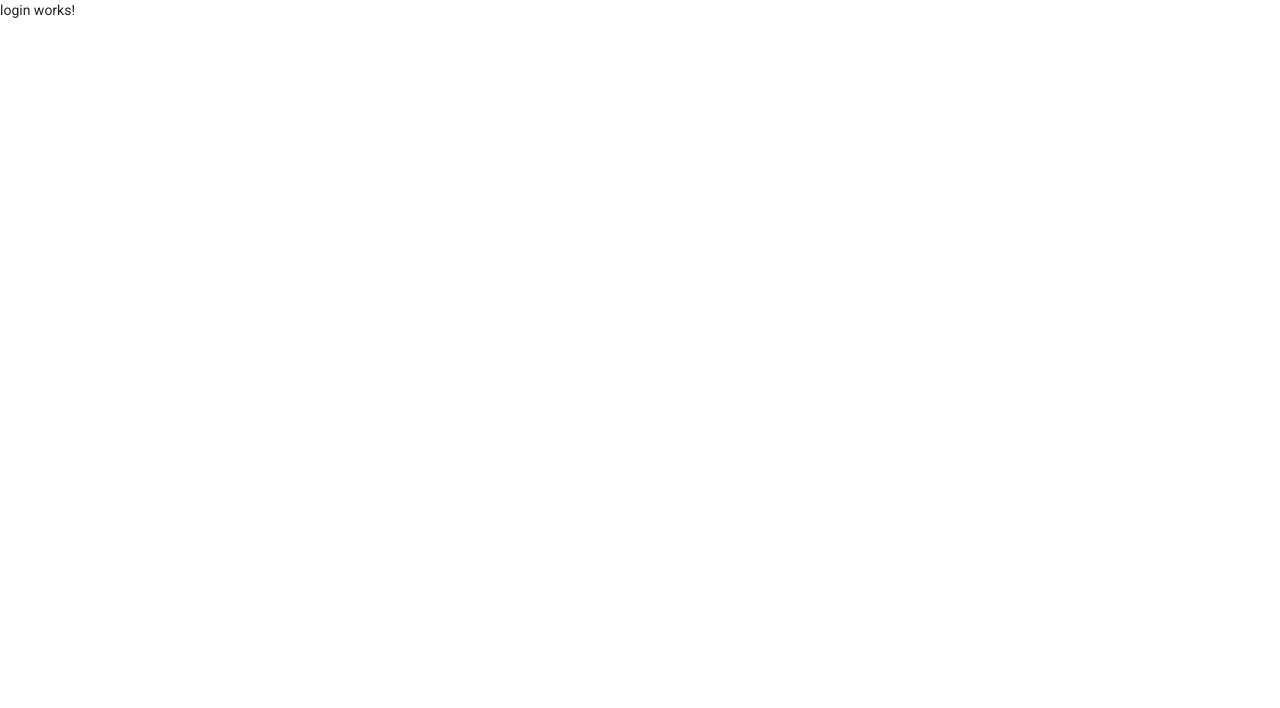
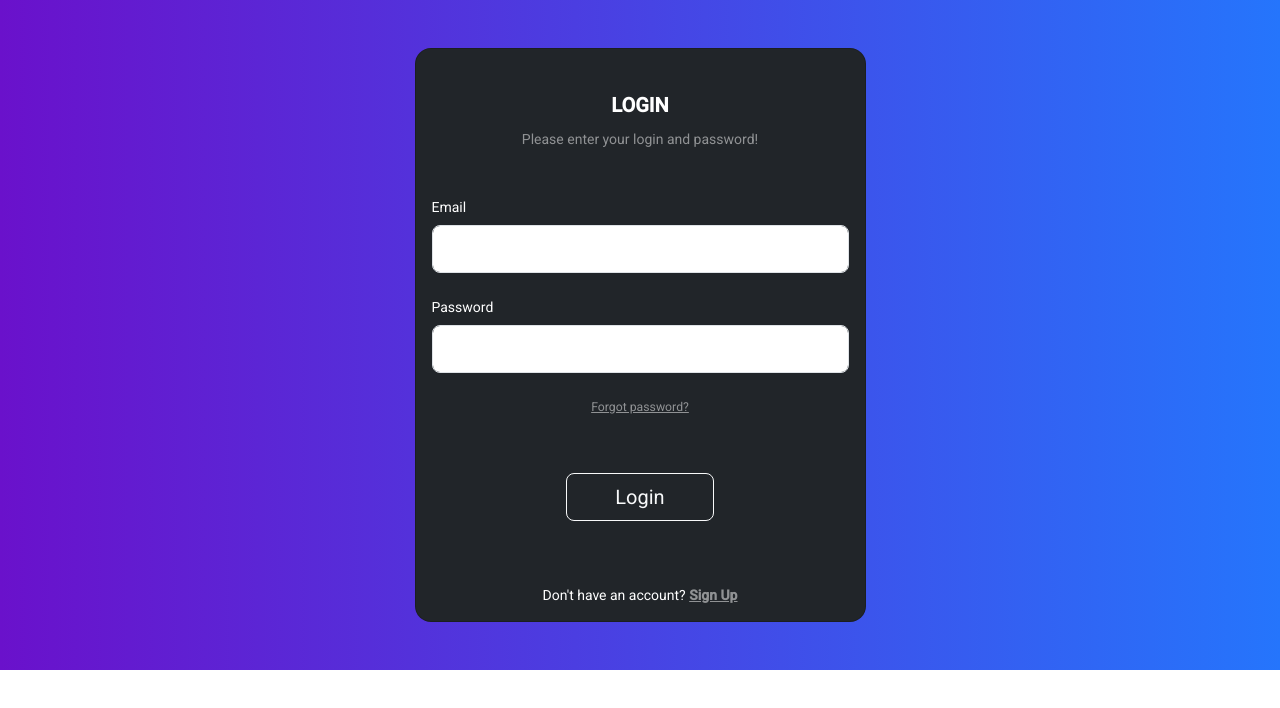
Before and after one commit to MukundDholariya2706/call-app-frontend, an Angular app: page /login in a window 1280 px wide. Shown: the top 708 px of the page. Built offline with nearby package versions, Linux system fonts and the light colour scheme; no server answers.

Commit message:
simple login page design

```diff
--- a/package.json
+++ b/package.json
@@ -4,7 +4,7 @@
   "scripts": {
     "ng": "ng",
     "start": "ng serve",
-    "build": "ng build",
+    "build": "ng build --configuration production",
     "watch": "ng build --watch --configuration development",
     "test": "ng test"
   },
--- a/src/app/auth/login/login.component.html
+++ b/src/app/auth/login/login.component.html
@@ -1 +1,67 @@
-<p>login works!</p>
+<section class="gradient-custom">
+  <div class="container py-5 h-100">
+    <div class="row d-flex justify-content-center align-items-center h-100">
+      <div class="col-12 col-md-8 col-lg-6 col-xl-5">
+        <div class="card bg-dark text-white" style="border-radius: 1rem">
+          <div class="card-body p-3 text-center">
+            <div class="mb-md-3 mt-md-4">
+              <h2 class="fw-bold mb-2 text-uppercase">Login</h2>
+              <p class="text-white-50 mb-5">
+                Please enter your login and password!
+              </p>
+              <form [formGroup]="loginForm">
+                <div class="form-outline form-white mb-4">
+                  <label class="form-label d-flex" for="typeEmailX"
+                    >Email</label
+                  >
+                  <input
+                    autocomplete="off"
+                    type="email"
+                    id="typeEmailX"
+                    class="form-control form-control-lg"
+                  />
+                </div>
+                <div class="form-outline form-white mb-4">
+                  <label class="form-label d-flex" for="typePasswordX"
+                    >Password</label
+                  >
+                  <input
+                    autocomplete="off"
+                    type="password"
+                    id="typePasswordX"
+                    class="form-control form-control-lg"
+                  />
+                </div>
+              </form>
+
+              <p class="small mb-5 pb-lg-2">
+                <a class="text-white-50" href="#!">Forgot password?</a>
+              </p>
+              <button class="btn btn-outline-light btn-lg px-5" type="submit">
+                Login
+              </button>
+
+              <div class="d-flex justify-content-center text-center mt-4 pt-1">
+                <a href="#!" class="text-white"
+                  ><i class="fab fa-facebook-f fa-lg"></i
+                ></a>
+                <a href="#!" class="text-white"
+                  ><i class="fab fa-twitter fa-lg mx-4 px-2"></i
+                ></a>
+                <a href="#!" class="text-white"
+                  ><i class="fab fa-google fa-lg"></i
+                ></a>
+              </div>
+            </div>
+            <div>
+              <p class="mb-0">
+                Don't have an account?
+                <a href="#!" class="text-white-50 fw-bold">Sign Up</a>
+              </p>
+            </div>
+          </div>
+        </div>
+      </div>
+    </div>
+  </div>
+</section>
--- a/src/app/auth/login/login.component.scss
+++ b/src/app/auth/login/login.component.scss
@@ -0,0 +1,18 @@
+.gradient-custom {
+  /* fallback for old browsers */
+  background: #6a11cb;
+
+  /* Chrome 10-25, Safari 5.1-6 */
+  background: -webkit-linear-gradient(
+    to right,
+    rgba(106, 17, 203, 1),
+    rgba(37, 117, 252, 1)
+  );
+
+  /* W3C, IE 10+/ Edge, Firefox 16+, Chrome 26+, Opera 12+, Safari 7+ */
+  background: linear-gradient(
+    to right,
+    rgba(106, 17, 203, 1),
+    rgba(37, 117, 252, 1)
+  );
+}
--- a/src/app/auth/login/login.component.ts
+++ b/src/app/auth/login/login.component.ts
@@ -1,15 +1,24 @@
 import { Component, OnInit } from '@angular/core';
+import { FormControl, FormGroup, Validators } from '@angular/forms';
 
 @Component({
   selector: 'app-login',
   templateUrl: './login.component.html',
-  styleUrls: ['./login.component.scss']
+  styleUrls: ['./login.component.scss'],
 })
 export class LoginComponent implements OnInit {
+  loginForm!: FormGroup;
 
-  constructor() { }
+  constructor() {}
 
   ngOnInit(): void {
+    this.initLoginForm();
   }
 
+  initLoginForm() {
+    this.loginForm = new FormGroup({
+      email: new FormControl('', [Validators.required, Validators.email]),
+      password: new FormControl('', [Validators.required]),
+    });
+  }
 }
--- a/src/app/auth/login/login.module.ts
+++ b/src/app/auth/login/login.module.ts
@@ -2,6 +2,7 @@ import { NgModule } from '@angular/core';
 import { CommonModule } from '@angular/common';
 import { LoginComponent } from './login.component';
 import { RouterModule, Routes } from '@angular/router';
+import { ReactiveFormsModule } from '@angular/forms';
 
 const routes: Routes = [
   {
@@ -12,6 +13,6 @@ const routes: Routes = [
 
 @NgModule({
   declarations: [LoginComponent],
-  imports: [CommonModule, RouterModule.forChild(routes)],
+  imports: [CommonModule, ReactiveFormsModule, RouterModule.forChild(routes)],
 })
 export class LoginModule {}
--- a/src/environments/environment.prod.ts
+++ b/src/environments/environment.prod.ts
@@ -1,5 +1,5 @@
-const baseUrl = 'http://localhost';
-const backendPort = 3001;
+const baseUrl = 'https://call-app-backend.vercel.app/';
+const backendPort = '';
 
 export const environment = {
   production: true,
```
